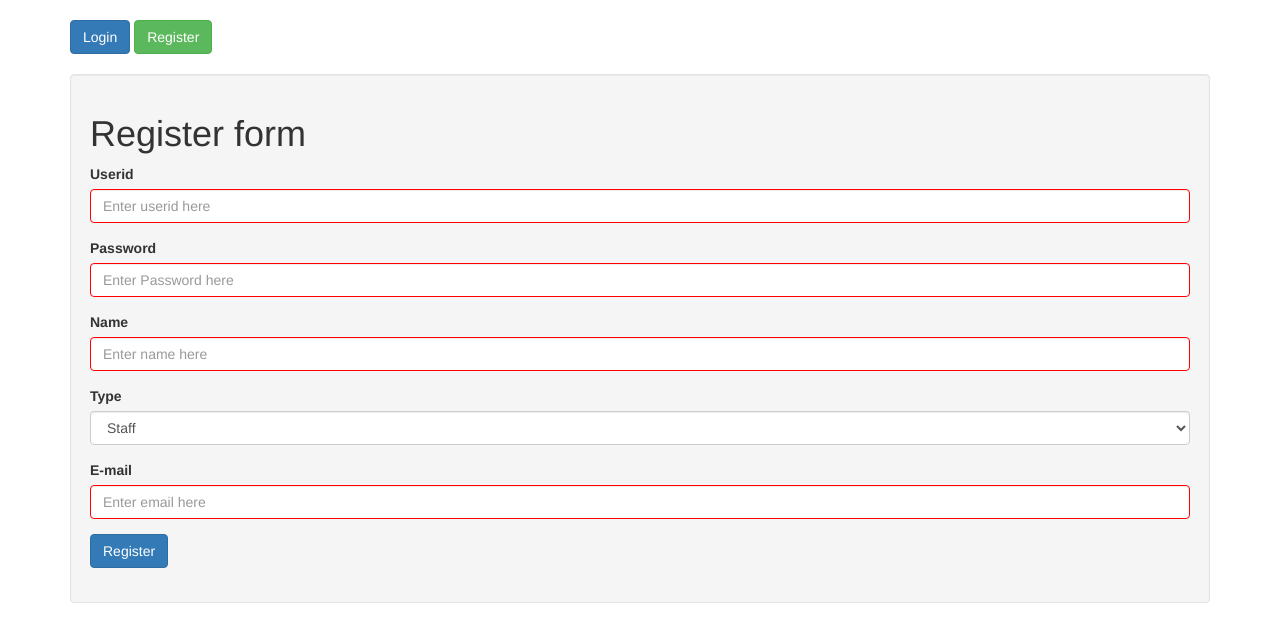
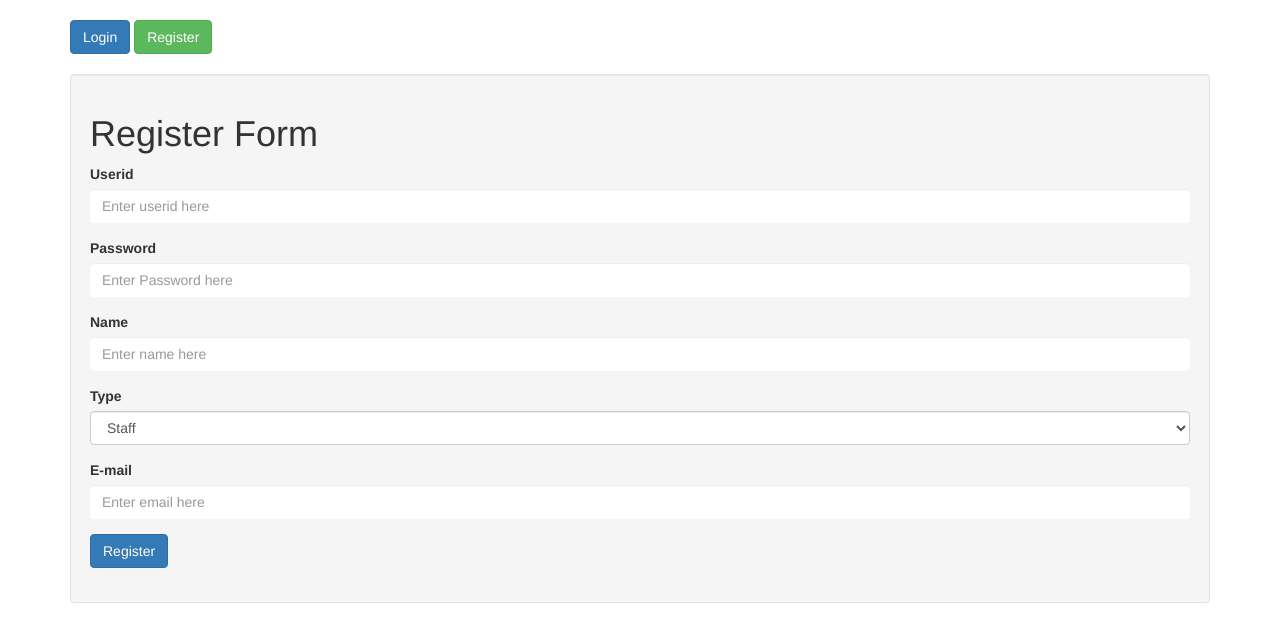
Before and after one commit to hi-manshu-kumar/Where-is-my-staff, a website: page index.html in a window 1280 px wide. Both pictures are taken after a click on the link "Register". Drawn offline with nearby package versions, Linux system fonts and the light colour scheme.

Commit message:
form-style modification

```diff
--- a/css/design.css
+++ b/css/design.css
@@ -1,5 +1,9 @@
 input.ng-invalid {
     border-color: red;
+}
+
+input.ng-untouched{
+    border: none;
 }
 
 input.ng-valid {
--- a/index.html
+++ b/index.html
@@ -44,7 +44,7 @@
             </div>
             <!-- register Div -->
             <div id="regDiv" ng-model="isShowHideReg" ng-show="isShowHideReg" class="well">
-                <h1>Register form</h1>
+                <h1>Register Form</h1>
                 <form name="regform" ng-submit="validateReg(regform.$valid)" novalidate>
                 <div class="form-group">
                     <label for="">Userid</label>
```
